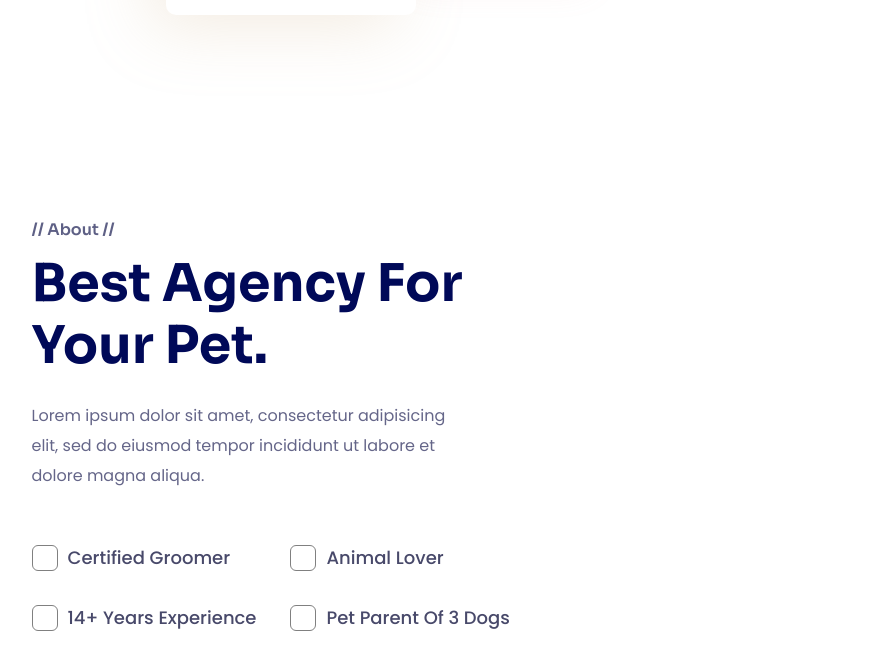
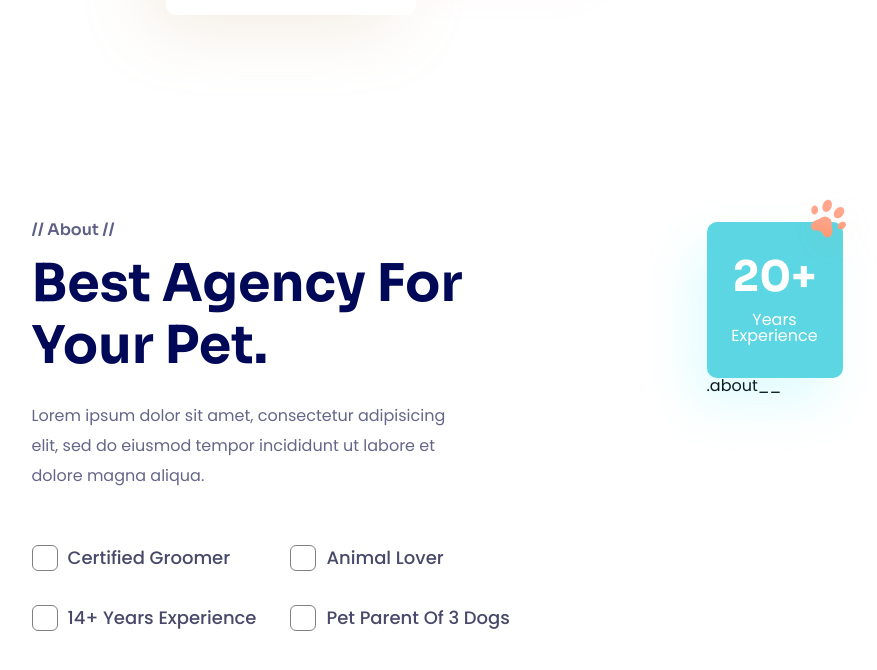
Before and after one commit to vincenttang1101/lucy-pet-care-landing-page, a plain HTML site: page index.html in a window 1280 px wide. Shown: the part 744-1414 px from the top of the page, without its empty margins (24-901 px from the left). Drawn offline with Linux system fonts and the light colour scheme.

Commit message:
feat: build about #2

```diff
--- a/assets/styles/index.css
+++ b/assets/styles/index.css
@@ -317,6 +317,7 @@ a:active {
 
 .about__inner {
   display: flex;
+  justify-content: space-between;
 }
 
 .about__content {
@@ -394,3 +395,38 @@ a:active {
   border-right-color: transparent;
   rotate: -45deg;
 }
+
+.about__media {
+  --about-media-width: 494; /* px */
+  width: calc(var(--about-media-width) / var(--container-width) * 100%);
+}
+
+.about__card {
+  position: relative;
+  display: flex;
+  flex-direction: column;
+  row-gap: 14px;
+  align-items: center;
+  justify-content: center;
+  text-align: center;
+  color: white;
+  width: 136px;
+  height: 156px;
+  padding-inline: 26px;
+  border-radius: 10px;
+  background: #5bd6e2;
+  box-shadow: -15px 26px 48px 0px rgba(85, 240, 255, 0.17);
+}
+
+svg.about__card-union {
+  position: absolute;
+  top: -38px;
+  right: -32px;
+}
+
+.about__card-value {
+  color: #fff;
+  font-family: Sora;
+  font-size: 42px;
+  font-weight: 700;
+}
--- a/index.html
+++ b/index.html
@@ -332,6 +332,54 @@
                 </li>
               </ul>
             </div>
+            <div class="about__media">
+              <div class="about__card">
+                <strong class="about__card-value">20+</strong>
+                <div>Years Experience</div>
+                <svg xmlns="http://www.w3.org/2000/svg" width="83" height="87" viewBox="0 0 83 87" fill="none" class="about__card-union">
+                  <g filter="url(#filter0_d_11_1207)">
+                    <path d="M32.855 27.6354C35.1812 28.5676 38.1062 26.7303 39.3879 23.5316C40.6697 20.333 39.823 16.9843 37.4967 16.0521C35.1705 15.1199 32.2455 16.9572 30.9637 20.1558C29.682 23.3544 30.5287 26.7032 32.855 27.6354Z" fill="url(#paint0_linear_11_1207)"/>
+                    <path d="M28.3512 47.3612C29.8327 48.2166 30.294 49.1336 30.7569 50.0536C31.2227 50.9795 31.69 51.9084 33.2002 52.7803C37.6874 55.371 41.5146 49.7221 40.2475 45.0613C39.8337 43.5394 39.7965 42.0954 39.7616 40.741C39.6896 37.9473 39.6275 35.5351 36.2912 33.6088C32.9566 31.6836 30.8388 32.8347 28.3851 34.1682C27.1935 34.8158 25.9227 35.5065 24.3949 35.9088C19.721 37.1396 16.7464 43.2807 21.2337 45.8714C22.7439 46.7433 23.7819 46.6836 24.8167 46.624C25.8449 46.5649 26.8697 46.5059 28.3512 47.3612Z" fill="url(#paint1_linear_11_1207)"/>
+                    <path d="M50.8965 23.7608C52.8669 25.3093 52.7383 28.761 50.609 31.4704C48.4798 34.1797 45.1564 35.1208 43.186 33.5723C41.2155 32.0238 41.3442 28.5721 43.4734 25.8627C45.6026 23.1533 48.926 22.2123 50.8965 23.7608Z" fill="url(#paint2_linear_11_1207)"/>
+                    <path d="M22.317 30.4886C24.1915 30.6247 25.8582 28.7089 26.0396 26.2096C26.2211 23.7102 24.8486 21.5738 22.9741 21.4377C21.0996 21.3016 19.433 23.2174 19.2515 25.7167C19.07 28.2161 20.4425 30.3525 22.317 30.4886Z" fill="url(#paint3_linear_11_1207)"/>
+                    <path d="M53.4929 39.0253C54.548 40.5806 53.7222 42.9819 51.6484 44.3887C49.5747 45.7955 47.0383 45.6751 45.9832 44.1198C44.928 42.5645 45.7538 40.1632 47.8276 38.7564C49.9013 37.3496 52.4378 37.47 53.4929 39.0253Z" fill="url(#paint4_linear_11_1207)"/>
+                  </g>
+                  <defs>
+                    <filter id="filter0_d_11_1207" x="0.0170898" y="0.80957" width="82.9348" height="85.623" filterUnits="userSpaceOnUse" color-interpolation-filters="sRGB">
+                      <feFlood flood-opacity="0" result="BackgroundImageFix"/>
+                      <feColorMatrix in="SourceAlpha" type="matrix" values="0 0 0 0 0 0 0 0 0 0 0 0 0 0 0 0 0 0 127 0" result="hardAlpha"/>
+                      <feOffset dx="5" dy="9"/>
+                      <feGaussianBlur stdDeviation="12"/>
+                      <feComposite in2="hardAlpha" operator="out"/>
+                      <feColorMatrix type="matrix" values="0 0 0 0 1 0 0 0 0 0.619608 0 0 0 0 0.494118 0 0 0 0.08 0"/>
+                      <feBlend mode="normal" in2="BackgroundImageFix" result="effect1_dropShadow_11_1207"/>
+                      <feBlend mode="normal" in="SourceGraphic" in2="effect1_dropShadow_11_1207" result="shape"/>
+                    </filter>
+                    <linearGradient id="paint0_linear_11_1207" x1="36" y1="20" x2="33.5" y2="64" gradientUnits="userSpaceOnUse">
+                      <stop offset="0.277018" stop-color="#FFA68C"/>
+                      <stop offset="1" stop-color="#FF926A"/>
+                    </linearGradient>
+                    <linearGradient id="paint1_linear_11_1207" x1="36" y1="20" x2="33.5" y2="64" gradientUnits="userSpaceOnUse">
+                      <stop offset="0.277018" stop-color="#FFA68C"/>
+                      <stop offset="1" stop-color="#FF926A"/>
+                    </linearGradient>
+                    <linearGradient id="paint2_linear_11_1207" x1="36" y1="20" x2="33.5" y2="64" gradientUnits="userSpaceOnUse">
+                      <stop offset="0.277018" stop-color="#FFA68C"/>
+                      <stop offset="1" stop-color="#FF926A"/>
+                    </linearGradient>
+                    <linearGradient id="paint3_linear_11_1207" x1="36" y1="20" x2="33.5" y2="64" gradientUnits="userSpaceOnUse">
+                      <stop offset="0.277018" stop-color="#FFA68C"/>
+                      <stop offset="1" stop-color="#FF926A"/>
+                    </linearGradient>
+                    <linearGradient id="paint4_linear_11_1207" x1="36" y1="20" x2="33.5" y2="64" gradientUnits="userSpaceOnUse">
+                      <stop offset="0.277018" stop-color="#FFA68C"/>
+                      <stop offset="1" stop-color="#FF926A"/>
+                    </linearGradient>
+                  </defs>
+                </svg>
+              </div>
+              .about__
+            </div>
           </div>
         </div>
       </section>
```
